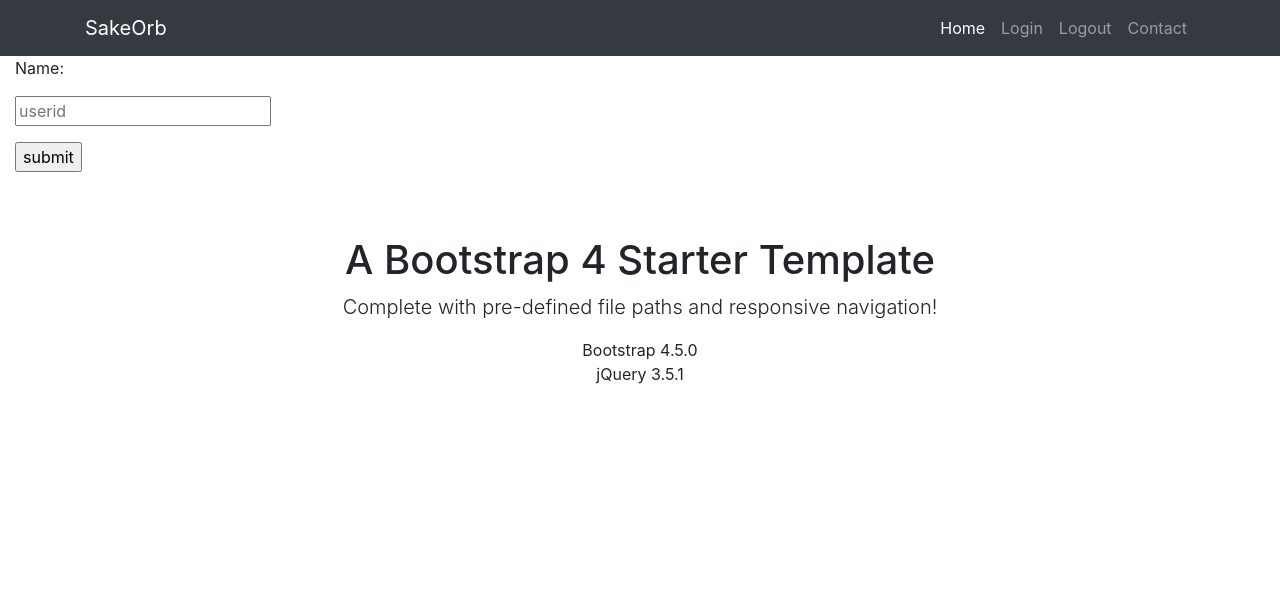
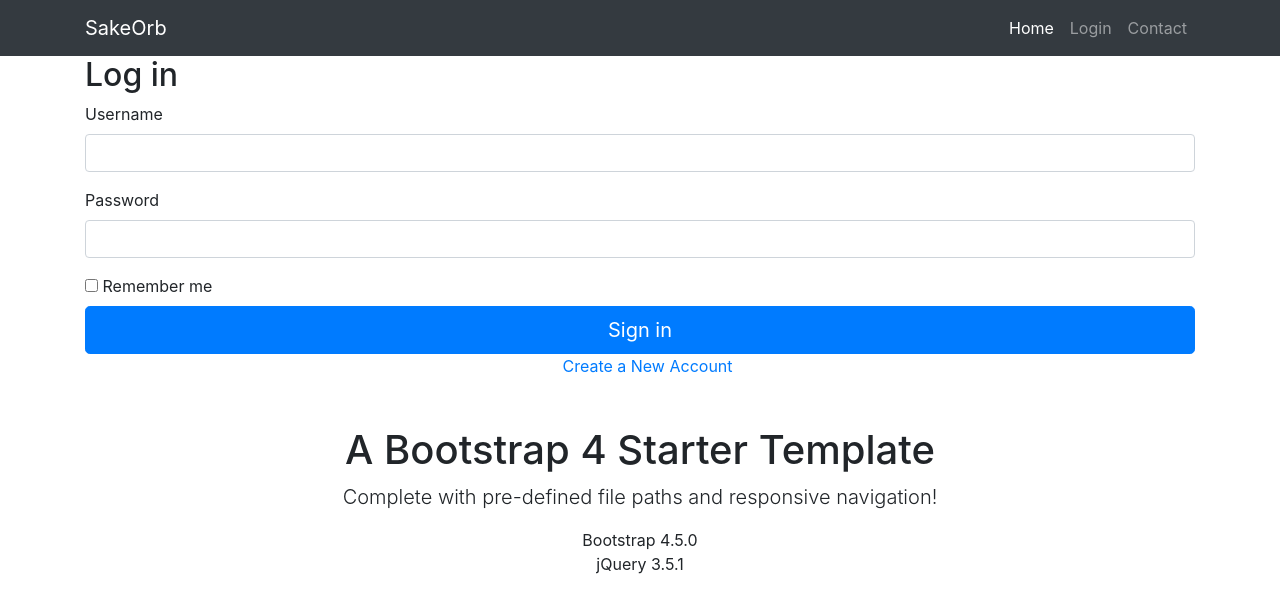
Before and after one commit to couperin123/Sake_App, a Flask app: page /login in a window 1280 px wide. Shown: the top 613 px of the page. Run offline with Flask 2, Linux system fonts and the light colour scheme; some libraries are stand-ins or nearby versions.

Commit message:
Success login v1

```diff
--- a/app/app.py
+++ b/app/app.py
@@ -1,24 +1,63 @@
 from flask import Flask, redirect, url_for, render_template, request, session, flash
 from datetime import timedelta
+from flask_bootstrap import Bootstrap
 from flask_sqlalchemy import SQLAlchemy
+from flask_wtf import FlaskForm
+from wtforms import StringField, PasswordField, BooleanField, ValidationError
+from wtforms.validators import InputRequired, Email, Length, EqualTo
+from werkzeug.security import generate_password_hash, check_password_hash
+from flask_login import LoginManager, UserMixin, login_user, login_required, logout_user, current_user
 
 app = Flask(__name__)
-app.secret_key="hello"
+
+app.secret_key="hellohellohello"
 app.permanent_session_lifetime = timedelta(minutes=5)
-
 app.config['SQLALCHEMY_DATABASE_URI'] = 'sqlite:///users.sqlite3'
 app.config['SQLALCHEMY_TRACK_MODIFICATIONS'] = False
 
+bootstrap = Bootstrap(app)
 db = SQLAlchemy(app)
+login_manager = LoginManager()
+login_manager.init_app(app)
+login_manager.login_view = 'login'
 
-class users(db.Model):
-    _id = db.Column("id", db.Integer, primary_key=True)
-    name = db.Column("name", db.String(100))
-    email = db.Column("email", db.String(100))
+class User(UserMixin, db.Model):
+    __tablename__ = 'users'
+    id = db.Column("id", db.Integer, primary_key=True)
+    username = db.Column("username", db.String(15), unique=True)
+    email = db.Column("email", db.String(50), unique=True)
+    password = db.Column(db.String(80))
 
-    def __init__(self, name, email):
-        self.name = name
-        self.email = email
+    # def __init__(self, username, email):
+    #     self.username = username
+    #     self.email = email
+
+    def __repr__(self):
+        return '<User %r>' % self.username
+
+@login_manager.user_loader
+def load_user(user_id):
+    return User.query.get(int(user_id))
+
+class LoginForm(FlaskForm):
+    username = StringField('Username', validators=[InputRequired(), Length(min=4, max=15)])
+    password = PasswordField('Password', validators=[InputRequired(), Length(min=8, max=80)])
+    remember = BooleanField('Remember me')
+
+class RegisterForm(FlaskForm):
+    email = StringField('Email', validators=[InputRequired(), Email(message='Invalid email'), Length(max=50)])
+    username = StringField('Username', validators=[InputRequired(), Length(min=4, max=15)])
+    password = PasswordField('Password', validators=[InputRequired(), Length(min=8, max=80)])
+    confirm  = PasswordField("Confirm password", validators=[InputRequired(),
+    Length(min=8,max=80), EqualTo('password', message="Password must match")])
+
+    def validate_email(self, field):
+        if User.query.filter_by(email=field.data).first():
+            raise ValidationError('Email already registered.')
+
+    def validate_username(self, field):
+        if User.query.filter_by(username=field.data).first():
+            raise ValidationError('Username already in use.')
 
 # Home Page
 @app.route('/')
@@ -26,65 +65,117 @@ def index():
     return render_template("index.html")
 
 # View page
-@app.route("/view")
-def view():
-    return render_template("view.html", values=users.query.all())
+# @app.route("/view")
+# def view():
+#     return render_template("view.html", values=User.query.all())
+
+# Test Login page
+@app.route('/login', methods=['GET', 'POST'])
+def login():
+    form = LoginForm()
+
+    if form.validate_on_submit():
+        user = User.query.filter_by(username=form.username.data).first()
+        if user:
+            if check_password_hash(user.password, form.password.data):
+                login_user(user, remember=form.remember.data)
+                # return redirect(url_for('dashboard'))
+                flash("Login Successful!")
+                return redirect(url_for('account'))
+
+        # return '<h1>Invalid username or password</h1>'
+        flash("Invalid username or password")
+        return render_template('login.html', form=form)
+        #return '<h1>' + form.username.data + ' ' + form.password.data + '</h1>'
+
+    return render_template('login.html', form=form)
+
+# Test Register page
+@app.route('/register', methods=['GET', 'POST'])
+def register():
+    form = RegisterForm()
+
+    if form.validate_on_submit():
+        hashed_password = generate_password_hash(form.password.data, method='sha256')
+        new_user = User(username=form.username.data, email=form.email.data, password=hashed_password)
+        db.session.add(new_user)
+        db.session.commit()
+
+        flash("New account has been created!")
+        return redirect(url_for('index'))
+        # return '<h1>New user has been created!</h1>'
+    #    # return '<h1>' + form.username.data + ' ' + form.email.data + ' ' + form.password.data + '</h1>'
+
+    return render_template('register.html', form=form)
 
 # Login Page
-@app.route('/login', methods=["POST", "GET"])
-def login():
-    if request.method == "POST":
-        session.permanent = True
-        user = request.form["nm"]
-        session["user"] = user
+# @app.route('/login', methods=["POST", "GET"])
+# def login():
+#     if request.method == "POST":
+#         session.permanent = True
+#         user = request.form["nm"]
+#         session["user"] = user
+#
+#         # check if user already existed
+#         found_user = User.query.filter_by(username=user).first()
+#         if found_user:
+#             session["email"] = found_user.email
+#         else:
+#             usr = User(user, "")
+#             db.session.add(usr)
+#             db.session.commit()
+#
+#         flash("Login Successful!")
+#         return redirect(url_for("user"))
+#     else:
+#         if "user" in session:
+#             flash("Already Logged In!")
+#             return redirect(url_for("user"))
+#
+#         return render_template("login.html")
 
-        # check if user already existed
-        found_user = users.query.filter_by(name=user).first()
-        if found_user:
-            session["email"] = found_user.email
-        else:
-            usr = users(user, "")
-            db.session.add(usr)
-            db.session.commit()
+# @app.route('/user', methods=["POST","GET"])
+# def user():
+#     email = None
+#     if "user" in session:
+#         user = session["user"]
+#
+#         if request.method =="POST":
+#             email = request.form["email"]
+#             session["email"] = email
+#             found_user = User.query.filter_by(username=user).first()
+#             found_user.email = email
+#             db.session.commit()
+#             flash("Email was saved!")
+#         else:
+#             if "email" in session:
+#                 email = session["email"]
+#
+#         return render_template("user.html", email=email)
+#
+#     else:
+#         flash("You are not logged in!")
+#         return redirect(url_for("login"))
 
-        flash("Login Successful!")
-        return redirect(url_for("user"))
-    else:
-        if "user" in session:
-            flash("Already Logged In!")
-            return redirect(url_for("user"))
+@app.route('/account')
+@login_required
+def account():
+    return render_template('account.html', name=current_user.username)
 
-        return render_template("login.html")
 
-@app.route('/user', methods=["POST","GET"])
-def user():
-    email = None
-    if "user" in session:
-        user = session["user"]
+# @app.route('/logout')
+# def logout():
+#     flash(f"You have been logged out", "info")
+#     session.pop("user", None)
+#     session.pop("email", None)
+#     return redirect(url_for("login"))
 
-        if request.method =="POST":
-            email = request.form["email"]
-            session["email"] = email
-            found_user = users.query.filter_by(name=user).first()
-            found_user.email = email
-            db.session.commit()
-            flash("Email was saved!")
-        else:
-            if "email" in session:
-                email = session["email"]
-
-        return render_template("user.html", email=email)
-
-    else:
-        flash("You are not logged in!")
-        return redirect(url_for("login"))
-
+# Test logout
 @app.route('/logout')
+@login_required
 def logout():
-    flash(f"You have been logged out", "info")
-    session.pop("user", None)
-    session.pop("email", None)
-    return redirect(url_for("login"))
+    logout_user()
+    return redirect(url_for('index'))
 
 @app.before_first_request
 def create_tables():
--- a/app/templates/base.html
+++ b/app/templates/base.html
@@ -31,12 +31,15 @@
               <span class="sr-only">(current)</span>
             </a>
           </li>
+          {% if current_user.is_authenticated %}
+          <li class="nav-item">
+            <a class="nav-link" href="/logout">Logout</a>
+          </li>
+          {% else %}
           <li class="nav-item">
             <a class="nav-link" href="/login">Login</a>
           </li>
-          <li class="nav-item">
-            <a class="nav-link" href="/logout">Logout</a>
-          </li>
+          {% endif %}
           <li class="nav-item">
             <a class="nav-link" href="#contact">Contact</a>
           </li>
@@ -48,6 +51,20 @@
   <!-- Page Content -->
 
   <div class="container-fluid">
+    <!--{% with messages = get_flashed_messages() %}
+      {% if messages %}
+        {% for msg in messages %}
+          <p>{{msg}}</p>
+        {% endfor %}
+      {% endif %}
+    {% endwith %}-->
+
+    {% with messages = get_flashed_messages(with_categories=true) %}
+      {% for category, message in messages %}
+        <div class="{{ category }}">{{ message }}</div>
+      {% endfor %}
+    {% endwith %}
+
     {% block content %}
     {% endblock %}
   </div>
--- a/app/templates/login.html
+++ b/app/templates/login.html
@@ -1,22 +1,36 @@
 {% extends "base.html" %}
-{% block title %} SakeOrb: Login {% endblock %}
+{% import "bootstrap/wtf.html" as wtf %}
+
+{% block title %}
+Login
+{% endblock %}
+
+{% block styles %}
+{{super()}}
+<link rel="stylesheet" href="{{url_for('.static', filename='css/login.css')}}">
+{% endblock %}
+
 {% block content %}
+    <div class="container">
 
-  {% with messages = get_flashed_messages() %}
-    {% if messages %}
-      {% for msg in messages %}
-        <p>{{msg}}</p>
-      {% endfor %}
-    {% endif %}
-  {% endwith %}
+      <form class="form-signin" method="POST" action="/login">
+        <h2 class="form-signin-heading">Log in</h2>
+        {{ form.hidden_tag() }}
+        {{ wtf.form_field(form.username) }}
+        {{ wtf.form_field(form.password) }}
+        {{ wtf.form_field(form.remember) }}
+        <button class="btn btn-lg btn-primary btn-block" type="submit">Sign in</button>
+      </form>
 
-<div class="login-page">
-  <div class="form">
-    <form action='#' method="post">
-      <p>Name:</p>
-      <p><input type="text" name="nm" placeholder="userid"></p>
-      <p><input type="submit" value="submit"></p>
-    </form>
-  </div>
-</div>
+    </div> <!-- /container -->
+
+    <div class="container">
+      <div class="row">
+        <div class="col-lg-12 text-center">
+          <span class="note">
+            <a style="margin-left: 15px;" href="/register">Create a New Account</a>
+          </span>
+        </div>
+      </div>
+    </div>
 {% endblock %}
```
Also changed, not shown: app/users.sqlite3.
